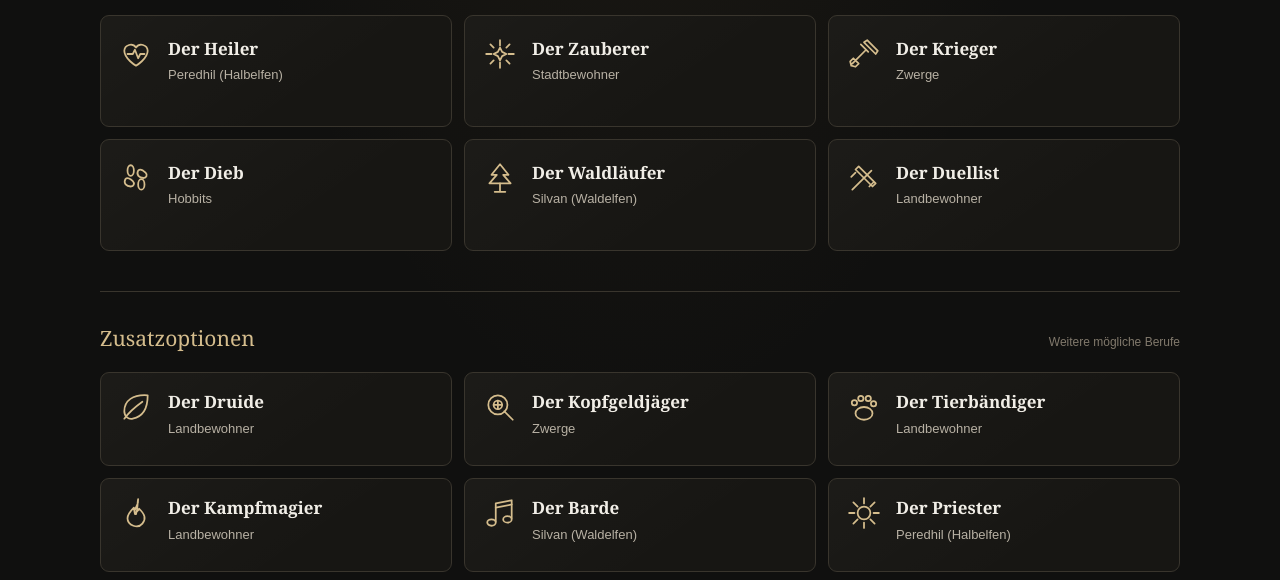
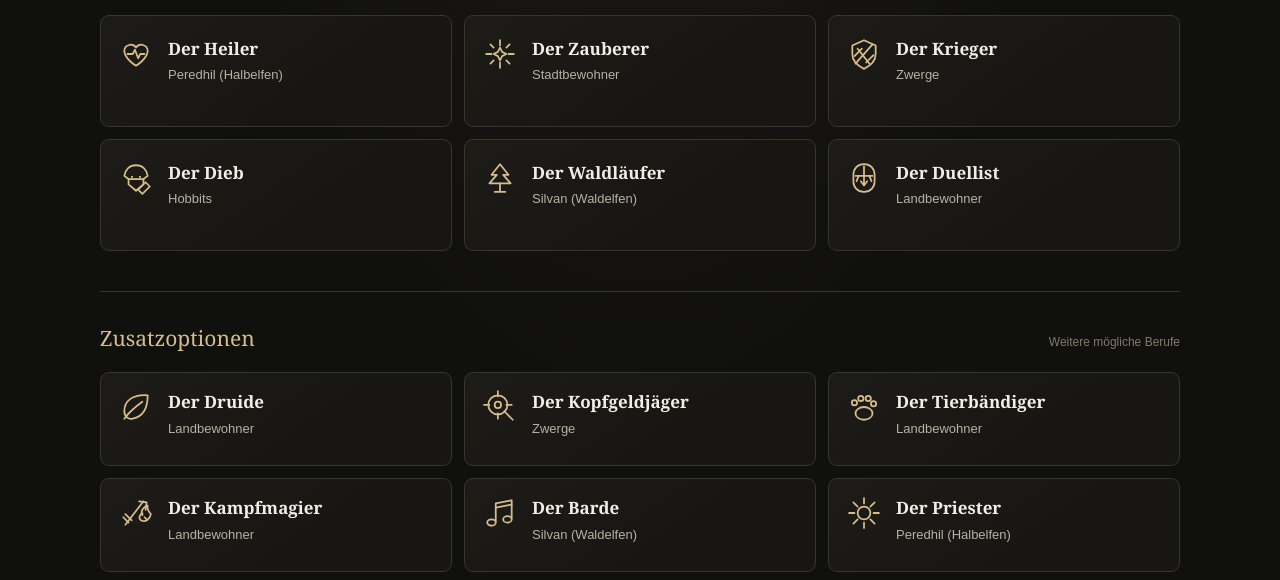
Before and after one commit to BenKinst/Dornfels01_Spielerbibliothek, a plain HTML site: page index.html in a window 1280 px wide. Shown: the part 435-1015 px from the top of the page. Drawn offline with Linux system fonts and the light colour scheme.

Commit message:
Berufspiktogramme für fünf Klassen überarbeiten

```diff
--- a/index.html
+++ b/index.html
@@ -4,14 +4,14 @@
 <main class="wrap"><section class="hero"><div class="eyebrow">Die letzten Schreie von Dornfels</div><h1>Die Helden von Dornfels</h1><p>Lerne die Herkunft, Familie und Vergangenheit der Charaktere kennen.</p><div class="ornament" aria-hidden="true">✦</div></section>
 <section id="hauptauswahl"><div class="section-head"><h2>Hauptauswahl</h2><span class="section-note">Sechs bevorzugte Berufe</span></div><div class="grid"><a class="card" href="charaktere/heiler.html"><span class="icon" aria-hidden="true"><svg viewBox="0 0 32 32"><path d="M16 27s-11-6.5-11-14a6 6 0 0 1 11-3 6 6 0 0 1 11 3c0 7.5-11 14-11 14Z"/><path d="M8 16h5l2-4 3 8 2-4h4"/></svg></span><span class="card-copy"><strong>Der Heiler</strong><small>Peredhil (Halbelfen)</small></span></a>
 <a class="card" href="charaktere/zauberer.html"><span class="icon" aria-hidden="true"><svg viewBox="0 0 32 32"><path d="M16 3v5M16 24v5M3 16h5M24 16h5M7 7l3 3m12 12 3 3m0-18-3 3m-12 12-3 3"/><path d="m16 10 2 4 4 2-4 2-2 4-2-4-4-2 4-2 2-4Z"/></svg></span><span class="card-copy"><strong>Der Zauberer</strong><small>Stadtbewohner</small></span></a>
-<a class="card" href="charaktere/krieger.html"><span class="icon" aria-hidden="true"><svg viewBox="0 0 32 32"><path d="m5 25 13-13m-5-5 7 7M4 27l4 1 3-3-5-5-3 3 1 4Z"/><path d="m16 5 3-2 10 10-2 3L16 5Z"/></svg></span><span class="card-copy"><strong>Der Krieger</strong><small>Zwerge</small></span></a>
-<a class="card" href="charaktere/dieb.html"><span class="icon" aria-hidden="true"><svg viewBox="0 0 32 32"><ellipse cx="11" cy="9" rx="3" ry="5"/><ellipse cx="21" cy="22" rx="3" ry="5"/><path d="M6 17c-2 4 1 7 5 7 3 0 4-3 2-5-2-2-5-4-7-2Zm12-8c-2 4 1 7 5 7 3 0 4-3 2-5-2-2-5-4-7-2Z"/></svg></span><span class="card-copy"><strong>Der Dieb</strong><small>Hobbits</small></span></a>
+<a class="card" href="charaktere/krieger.html"><span class="icon" aria-hidden="true"><svg viewBox="0 0 32 32"><path d="M16 3 5 8v8c0 7 5 11 11 14 6-3 11-7 11-14V8L16 3Z"/><path d="m8 25 16-18M10 11l11 14M7 18l7-7m4 13 7-7"/></svg></span><span class="card-copy"><strong>Der Krieger</strong><small>Zwerge</small></span></a>
+<a class="card" href="charaktere/dieb.html"><span class="icon" aria-hidden="true"><svg viewBox="0 0 32 32"><path d="M5 14c1-6 5-10 11-10s10 4 11 10l-4 3H9l-4-3Z"/><path d="M9 17v5m14-5v5M9 22l7 6 7-6"/><path d="M12 15h.5m7 0h.5"/><path d="m25 20 4 4-7 7-4-4 7-7Z"/></svg></span><span class="card-copy"><strong>Der Dieb</strong><small>Hobbits</small></span></a>
 <a class="card" href="charaktere/waldlaeufer.html"><span class="icon" aria-hidden="true"><svg viewBox="0 0 32 32"><path d="m16 3 8 10h-5l7 8H6l7-8H8l8-10Z"/><path d="M16 21v8M11 29h10"/></svg></span><span class="card-copy"><strong>Der Waldläufer</strong><small>Silvan (Waldelfen)</small></span></a>
-<a class="card" href="charaktere/duellist.html"><span class="icon" aria-hidden="true"><svg viewBox="0 0 32 32"><path d="m5 27 18-18M8 8l3-3 16 16-3 3L8 8Z"/><path d="m4 15 4-4m13 13 4-4"/></svg></span><span class="card-copy"><strong>Der Duellist</strong><small>Landbewohner</small></span></a></div></section>
+<a class="card" href="charaktere/duellist.html"><span class="icon" aria-hidden="true"><svg viewBox="0 0 32 32"><path d="M16 3c-6 0-10 4-10 10v6c0 6 4 10 10 10s10-4 10-10v-6C26 7 22 3 16 3Z"/><path d="M8 14h16M11 14l-2 5m12-5 2 5"/><path d="M16 5v18m-3-4 3 4 3-4"/></svg></span><span class="card-copy"><strong>Der Duellist</strong><small>Landbewohner</small></span></a></div></section>
 <hr class="divider"><section id="zusatzoptionen" class="secondary"><div class="section-head"><h2>Zusatzoptionen</h2><span class="section-note">Weitere mögliche Berufe</span></div><div class="grid"><a class="card" href="charaktere/druide.html"><span class="icon" aria-hidden="true"><svg viewBox="0 0 32 32"><path d="M27 5C13 4 5 10 5 20c0 5 4 8 8 7C23 25 27 16 27 5Z"/><path d="M5 27c5-7 10-11 17-16"/></svg></span><span class="card-copy"><strong>Der Druide</strong><small>Landbewohner</small></span></a>
-<a class="card" href="charaktere/kopfgeldjaeger.html"><span class="icon" aria-hidden="true"><svg viewBox="0 0 32 32"><circle cx="14" cy="14" r="9"/><circle cx="14" cy="14" r="4"/><path d="m20 20 8 8m-14-18v8m-4-4h8"/></svg></span><span class="card-copy"><strong>Der Kopfgeldjäger</strong><small>Zwerge</small></span></a>
+<a class="card" href="charaktere/kopfgeldjaeger.html"><span class="icon" aria-hidden="true"><svg viewBox="0 0 32 32"><circle cx="14" cy="14" r="9"/><circle cx="14" cy="14" r="3"/><path d="M14 1v5m0 16v5M1 14h5m16 0h5"/><path d="m20 20 8 8"/></svg></span><span class="card-copy"><strong>Der Kopfgeldjäger</strong><small>Zwerge</small></span></a>
 <a class="card" href="charaktere/tierbaendiger.html"><span class="icon" aria-hidden="true"><svg viewBox="0 0 32 32"><ellipse cx="16" cy="22" rx="8" ry="6"/><circle cx="7" cy="12" r="2.5"/><circle cx="13" cy="8" r="2.5"/><circle cx="20" cy="8" r="2.5"/><circle cx="25" cy="13" r="2.5"/></svg></span><span class="card-copy"><strong>Der Tierbändiger</strong><small>Landbewohner</small></span></a>
-<a class="card" href="charaktere/kampfmagier.html"><span class="icon" aria-hidden="true"><svg viewBox="0 0 32 32"><path d="M18 3c1 7-5 8-3 14 1-2 3-3 4-5 5 5 7 9 3 14-4 5-14 2-14-5 0-4 3-7 6-10 0 4 1 5 2 6 2-5 1-9 2-14Z"/></svg></span><span class="card-copy"><strong>Der Kampfmagier</strong><small>Landbewohner</small></span></a>
+<a class="card" href="charaktere/kampfmagier.html"><span class="icon" aria-hidden="true"><svg viewBox="0 0 32 32"><path d="M6 27 23 5m-4 0 7 1-1 7"/><path d="m4 20 5 5m-3-8 6 6"/><path d="M22 18c-2-4 1-8 5-9-1 4 1 6 3 8-1 5-5 8-9 6-3-2-2-5 1-7Z"/><path d="m24 20 2 2"/></svg></span><span class="card-copy"><strong>Der Kampfmagier</strong><small>Landbewohner</small></span></a>
 <a class="card" href="charaktere/barde.html"><span class="icon" aria-hidden="true"><svg viewBox="0 0 32 32"><path d="M12 24V7l15-3v17"/><path d="M12 11 27 8"/><ellipse cx="8" cy="25" rx="4" ry="3"/><ellipse cx="23" cy="22" rx="4" ry="3"/></svg></span><span class="card-copy"><strong>Der Barde</strong><small>Silvan (Waldelfen)</small></span></a>
 <a class="card" href="charaktere/priester.html"><span class="icon" aria-hidden="true"><svg viewBox="0 0 32 32"><circle cx="16" cy="16" r="6"/><path d="M16 2v5m0 18v5M2 16h5m18 0h5M6 6l4 4m12 12 4 4m0-20-4 4M10 22l-4 4"/></svg></span><span class="card-copy"><strong>Der Priester</strong><small>Peredhil (Halbelfen)</small></span></a></div></section>
 <p class="notice">Die Charakterseiten sind vorbereitete Gerüste. Persönliche Hintergrundtexte und Illustrationen werden erst nach gesonderter Prüfung und Freigabe ergänzt.</p></main><footer><div class="wrap">Die letzten Schreie von Dornfels · Spielerbibliothek</div></footer></body></html>
```
